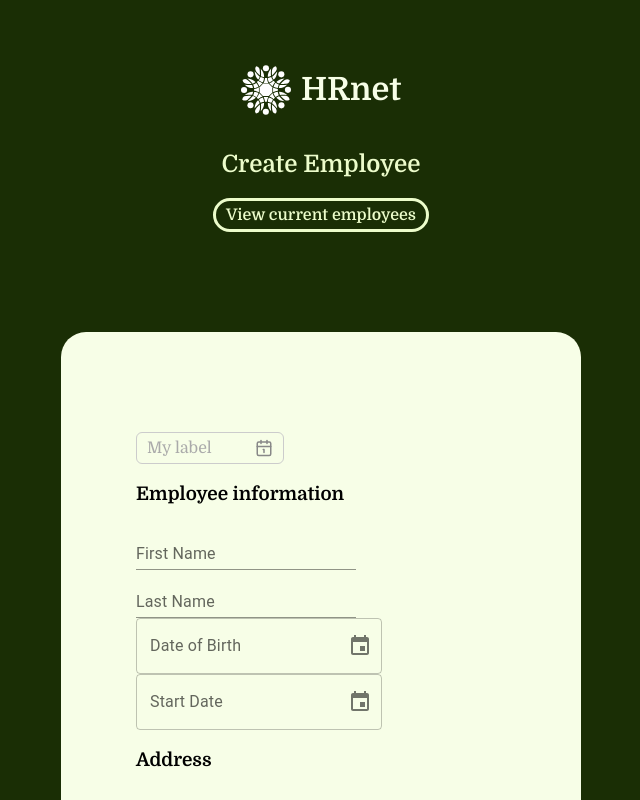
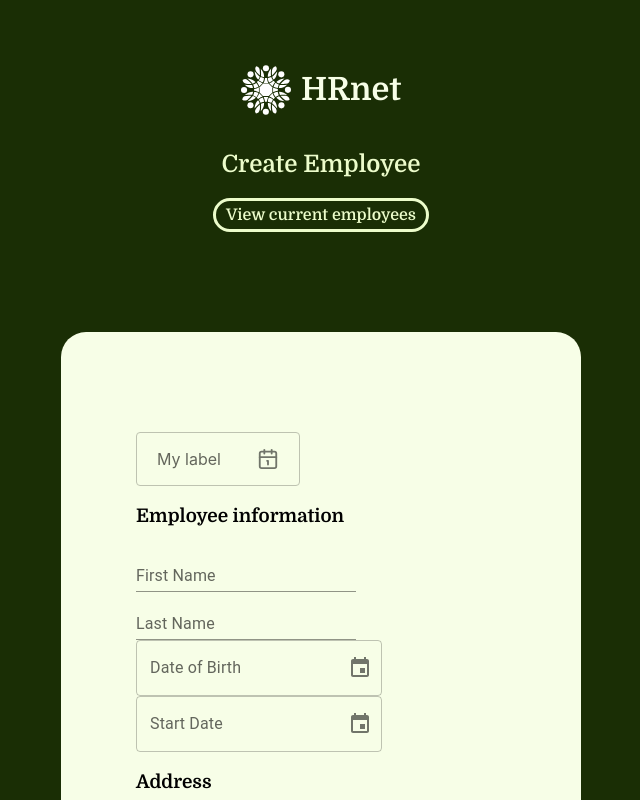
Before and after one commit to l-nikola/HRnet, a React (Vite) app: page / in a window 1280 px wide. Shown: the top 800 px of the page, without its empty margins (319-959 px from the left). Built offline with nearby package versions, Linux system fonts and the light colour scheme.

Commit message:
feat : DatePicker base style

```diff
--- a/src/components/DatePicker/Popup.jsx
+++ b/src/components/DatePicker/Popup.jsx
@@ -36,7 +36,14 @@ export default function Popup({
         locale={resolvedLocale}
         captionLayout={captionLayout}
       />
-      {showTodayButton && <button onClick={handleClick}>TODAY BUTTON</button>}
+      {showTodayButton && (
+        <button
+          onClick={handleClick}
+          className="datepicker-popup__today-button"
+        >
+          TODAY BUTTON
+        </button>
+      )}
     </div>
   );
 }
--- a/src/components/DatePicker/index.css
+++ b/src/components/DatePicker/index.css
@@ -1,34 +1,37 @@
 .datepicker {
-  position: relative;
   display: inline-block;
 
   & .datepicker__trigger {
     display: flex;
     align-items: center;
-    border: 1px solid #ccc;
-    border-radius: 6px;
-    padding: 6px 10px;
+    border: 1px solid #bec3b1;
+    border-radius: 4px;
+    padding: 15px 20px;
     cursor: pointer;
-    gap: 8px;
     background-color: transparent;
   }
 
   & .datepicker__placeholder {
-    color: #aaa;
+    color: #64665c;
     min-width: 100px;
+    font-family: Inter, sans-serif;
   }
 
   & .datepicker__value {
     color: #000;
     min-width: 100px;
+    font-family: Inter, sans-serif;
   }
 }
 
 .datepicker-popup {
   position: absolute;
+  z-index: 10;
   background-color: white;
-  z-index: 10;
   color: black;
+  border: 1px solid #bec3b1;
+  border-radius: 4px;
+  padding: 10px;
 
   & .rdp-root {
     --rdp-selected-border: 1px solid black;
@@ -41,4 +44,14 @@
   & .rdp-today .rdp-day_button {
     color: black;
   }
+
+  & .datepicker-popup__today-button {
+    background-color: #bec3b1;
+    cursor: pointer;
+    border: none;
+    border-radius: 4px;
+    padding: 5px 10px;
+    margin-top: 10px;
+    width: 100%;
+  }
 }
--- a/src/components/DatePicker/index.jsx
+++ b/src/components/DatePicker/index.jsx
@@ -43,7 +43,7 @@ export default function DatePicker({
               })
             : label}
         </span>
-        <Calendar1 size={18} color="#888" />
+        <Calendar1 size={22} color="#71756A" />
       </div>
 
       {open && (
```
